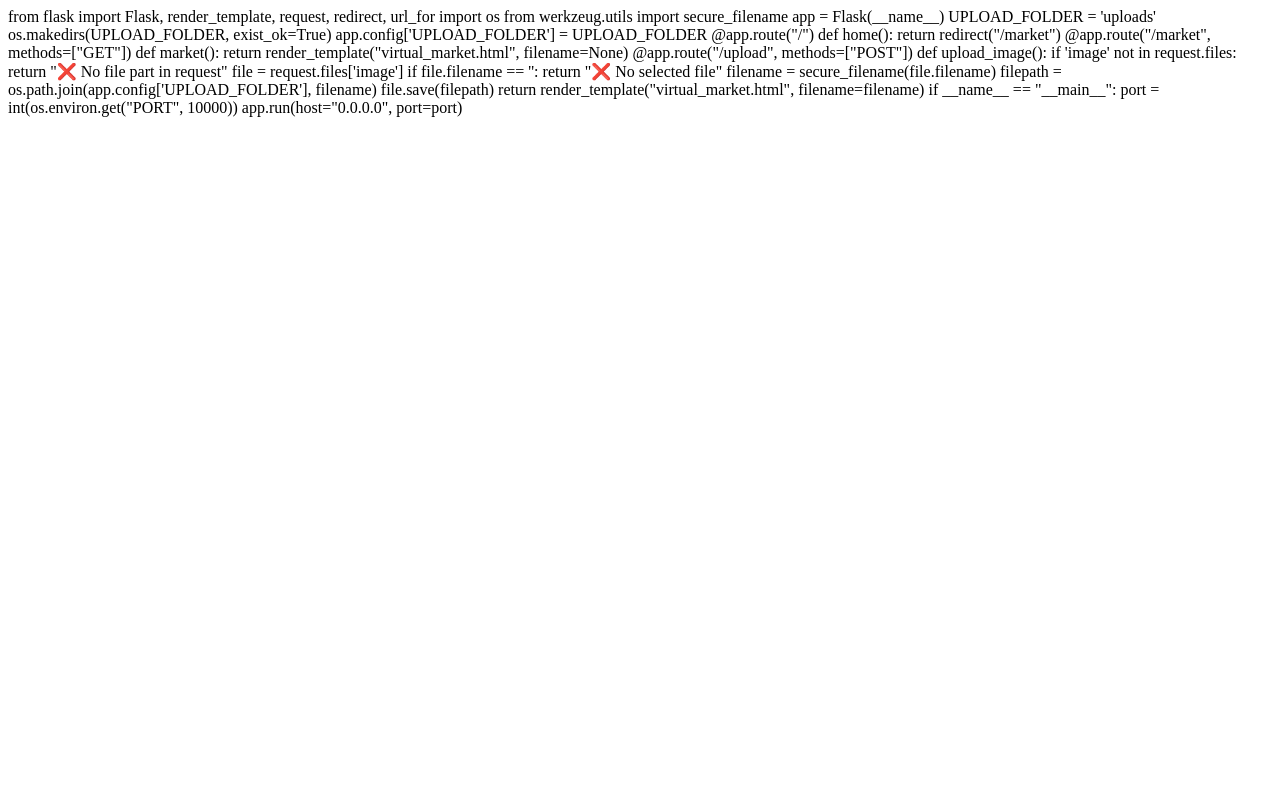
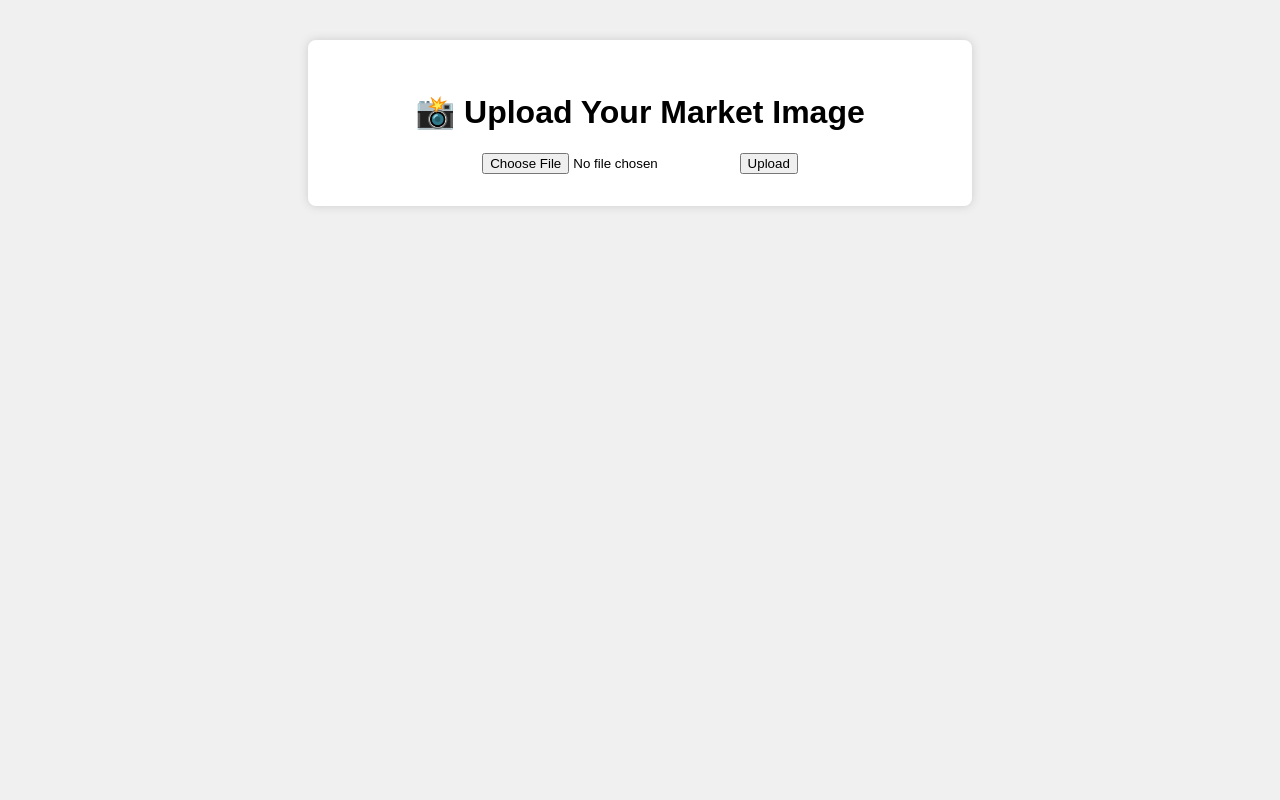
Before and after one commit to CODEREaDer24/Garyage-, a Flask app: page /market in a window 1280 px wide. Run offline with Flask 3, Linux system fonts and the light colour scheme.

Commit message:
Update virtual_market.html

```diff
--- a/templates/virtual_market.html
+++ b/templates/virtual_market.html
@@ -1,33 +1,43 @@
-from flask import Flask, render_template, request, redirect, url_for
-import os
-from werkzeug.utils import secure_filename
+<!DOCTYPE html>
+<html lang="en">
+<head>
+    <meta charset="UTF-8">
+    <title>Virtual Market</title>
+    <style>
+        body {
+            font-family: Arial, sans-serif;
+            background: #f0f0f0;
+            text-align: center;
+            padding: 2em;
+        }
+        .container {
+            background: white;
+            padding: 2em;
+            border-radius: 8px;
+            box-shadow: 0 0 10px #ccc;
+            max-width: 600px;
+            margin: auto;
+        }
+        img {
+            margin-top: 20px;
+            max-width: 100%;
+            border: 1px solid #ddd;
+            border-radius: 4px;
+        }
+    </style>
+</head>
+<body>
+    <div class="container">
+        <h1>📸 Upload Your Market Image</h1>
+        <form action="/upload" method="POST" enctype="multipart/form-data">
+            <input type="file" name="image" accept="image/*" required>
+            <button type="submit">Upload</button>
+        </form>
 
-app = Flask(__name__)
-
-UPLOAD_FOLDER = 'uploads'
-os.makedirs(UPLOAD_FOLDER, exist_ok=True)
-app.config['UPLOAD_FOLDER'] = UPLOAD_FOLDER
-
-@app.route("/")
-def home():
-    return redirect("/market")
-
-@app.route("/market", methods=["GET"])
-def market():
-    return render_template("virtual_market.html", filename=None)
-
-@app.route("/upload", methods=["POST"])
-def upload_image():
-    if 'image' not in request.files:
-        return "❌ No file part in request"
-    file = request.files['image']
-    if file.filename == '':
-        return "❌ No selected file"
-    filename = secure_filename(file.filename)
-    filepath = os.path.join(app.config['UPLOAD_FOLDER'], filename)
-    file.save(filepath)
-    return render_template("virtual_market.html", filename=filename)
-
-if __name__ == "__main__":
-    port = int(os.environ.get("PORT", 10000))
-    app.run(host="0.0.0.0", port=port)
+        {% if filename %}
+            <h2>Uploaded Image:</h2>
+            <img src="{{ url_for('static', filename='uploads/' ~ filename) }}" alt="Uploaded Image">
+        {% endif %}
+    </div>
+</body>
+</html>
```
